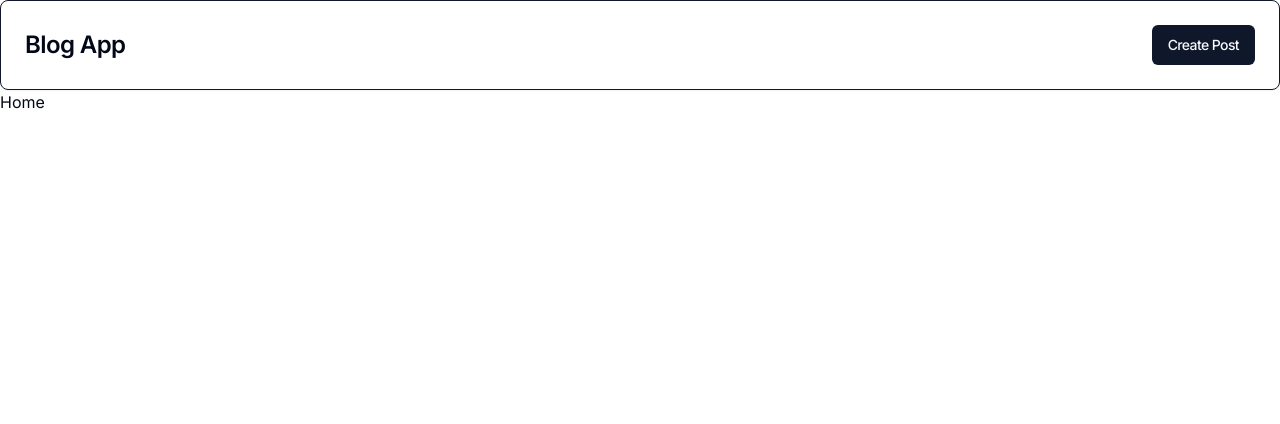
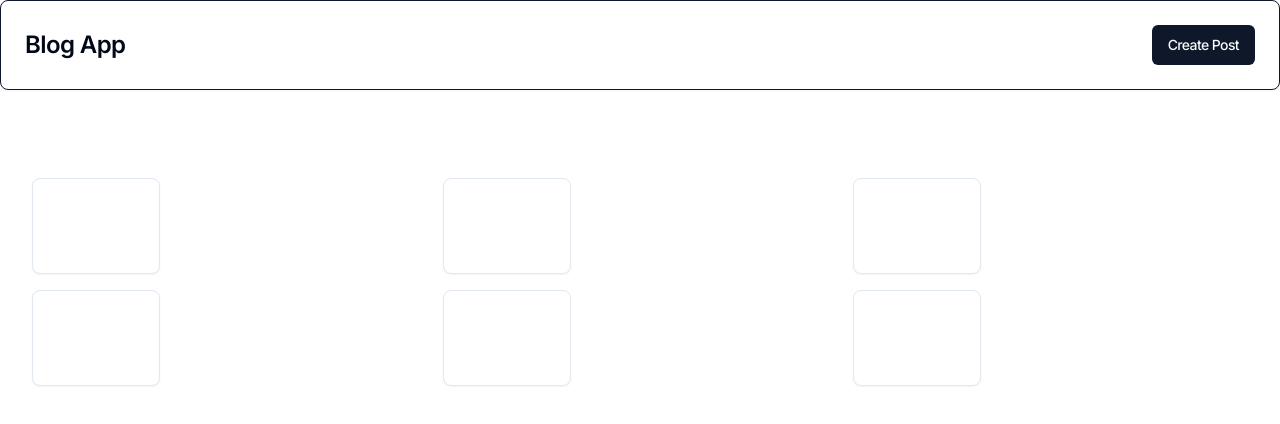
Before and after one commit to angvzrz/blog-app, a Next.js app: page / in a window 1280 px wide. Shown: the top 424 px of the page. Built offline with nearby package versions, Linux system fonts and the light colour scheme.

Commit message:
Added grid styling to home page to use with a group of card elements

```diff
--- a/src/app/layout.tsx
+++ b/src/app/layout.tsx
@@ -1,13 +1,13 @@
+import "./globals.css";
+import { Inter } from "next/font/google";
+import { Navbar } from "./components/Navbar";
 import type { Metadata } from "next";
-import { Inter } from "next/font/google";
-import "./globals.css";
-import { Navbar } from "./components/Navbar";
 
 const inter = Inter({ subsets: ["latin"] });
 
 export const metadata: Metadata = {
-  title: "Create Next App",
-  description: "Generated by create next app",
+  title: "Bog App",
+  description: "Portfolio app to showcase and practice fullstack development abilities",
 };
 
 export default function RootLayout({
@@ -19,7 +19,7 @@ export default function RootLayout({
     <html lang="en">
       <body className={inter.className}>
         <Navbar />
-        {children}
+        <div className="container h-full pt-12">{children}</div>
       </body>
     </html>
   );
--- a/src/app/page.tsx
+++ b/src/app/page.tsx
@@ -1,9 +1,14 @@
-import Image from "next/image";
+import { Card } from "./components/ui/card";
 
 export default function Home() {
   return (
-    <main>
-      <h1>Home</h1>
+    <main className="grid items-center justify-center md:grid-cols-2 lg:grid-cols-3 gap-4 mt-10">
+      <Card className="w-32 h-24"></Card>
+      <Card className="w-32 h-24"></Card>
+      <Card className="w-32 h-24"></Card>
+      <Card className="w-32 h-24"></Card>
+      <Card className="w-32 h-24"></Card>
+      <Card className="w-32 h-24"></Card>
     </main>
   );
 }
```
Also changed, not shown: 1 other file (tests, documents, lock files or other folders).
